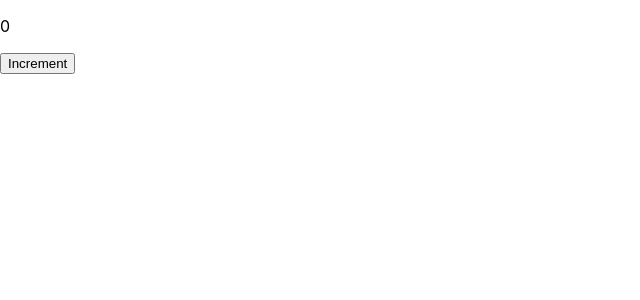
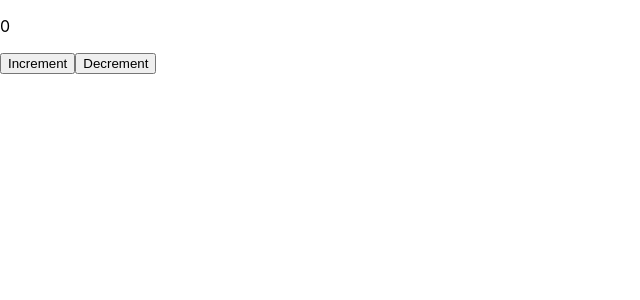
Before and after one commit to Soumitra-Mandal/My-App, a React (Create React App) app: page / in a window 1280 px wide. Shown: the top 300 px of the page, without its empty margins (0-640 px from the left). Built offline with nearby package versions, Linux system fonts and the light colour scheme.

Commit message:
COunter2 with Redux

```diff
--- a/src/App.js
+++ b/src/App.js
@@ -9,7 +9,9 @@ import { connect } from 'react-redux';
 function incrementCounter(num) {
   return { type: 'INCREMENT', num: num }
 }
-
+function decrementCounter(num){
+  return {type:'DECREMENT' , num:num}
+}
 const initialState = {
   count: 0
 };
@@ -18,6 +20,8 @@ function reducer(state = initialState, action) {
   switch(action.type) {
     case 'INCREMENT':
       return { count: state.count + action.num };
+    case 'DECREMENT':
+      return {count: state.count - action.num};
     default:
       return state;
   }
@@ -26,9 +30,14 @@ function Counter(props) {
   function handleClick() {
     props.incrementCounter(1);
   }
+  function handleClick2(){
+    props.decrementCounter(1);
+  }
+
     return <div>
     <p>{props.count}</p>
     <button onClick={handleClick}>Increment</button>
+    <button onClick={handleClick2}>Decrement</button>
     </div>;
 }
 
@@ -38,12 +47,13 @@ function mapStateToProps(state) {
   };
 }
 const mapDispatchToProps = {
-  incrementCounter
+  incrementCounter,
+  decrementCounter
 }
 
 const store = createStore(reducer);
 
-const Counters = connect(mapStateToProps, mapDispatchToProps)(Counter);
+const Counters = connect(mapStateToProps,mapDispatchToProps)(Counter);
 
 const el = <Provider store={store}>
           <Counters/>
```
